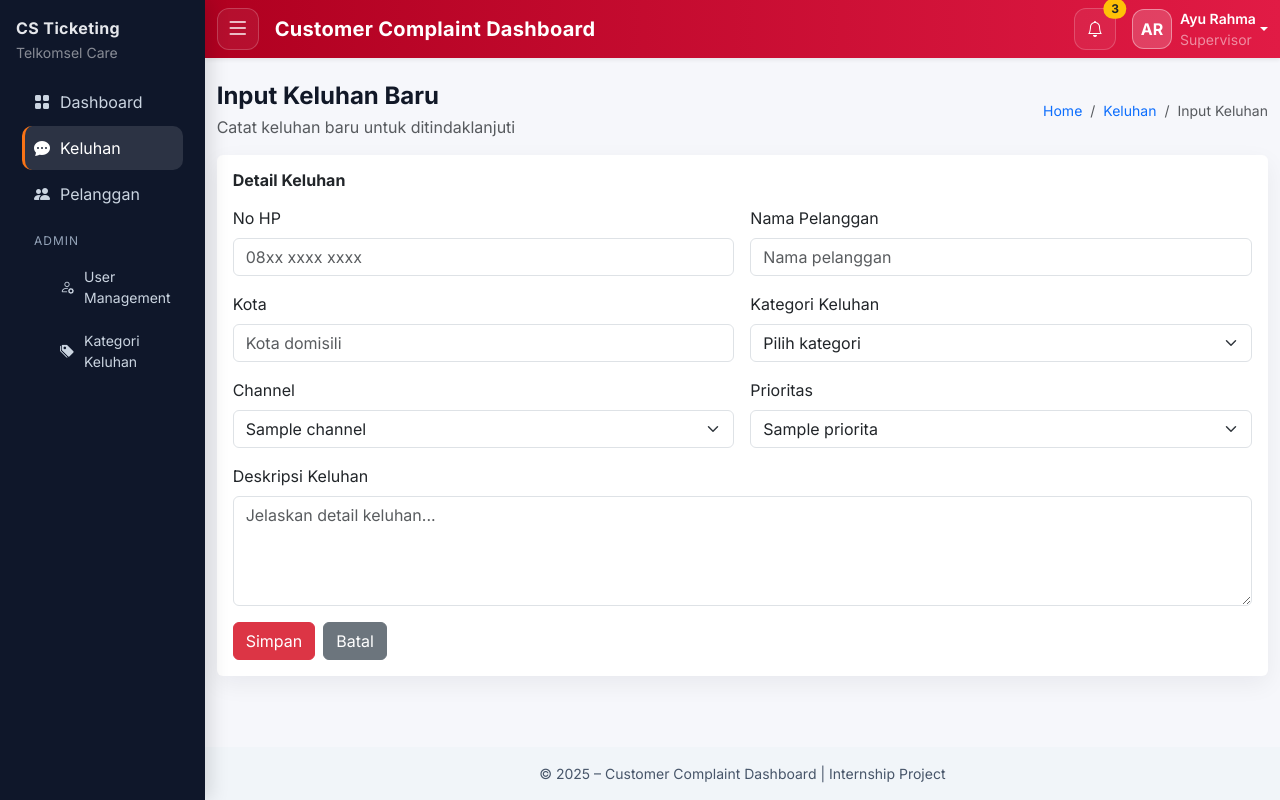
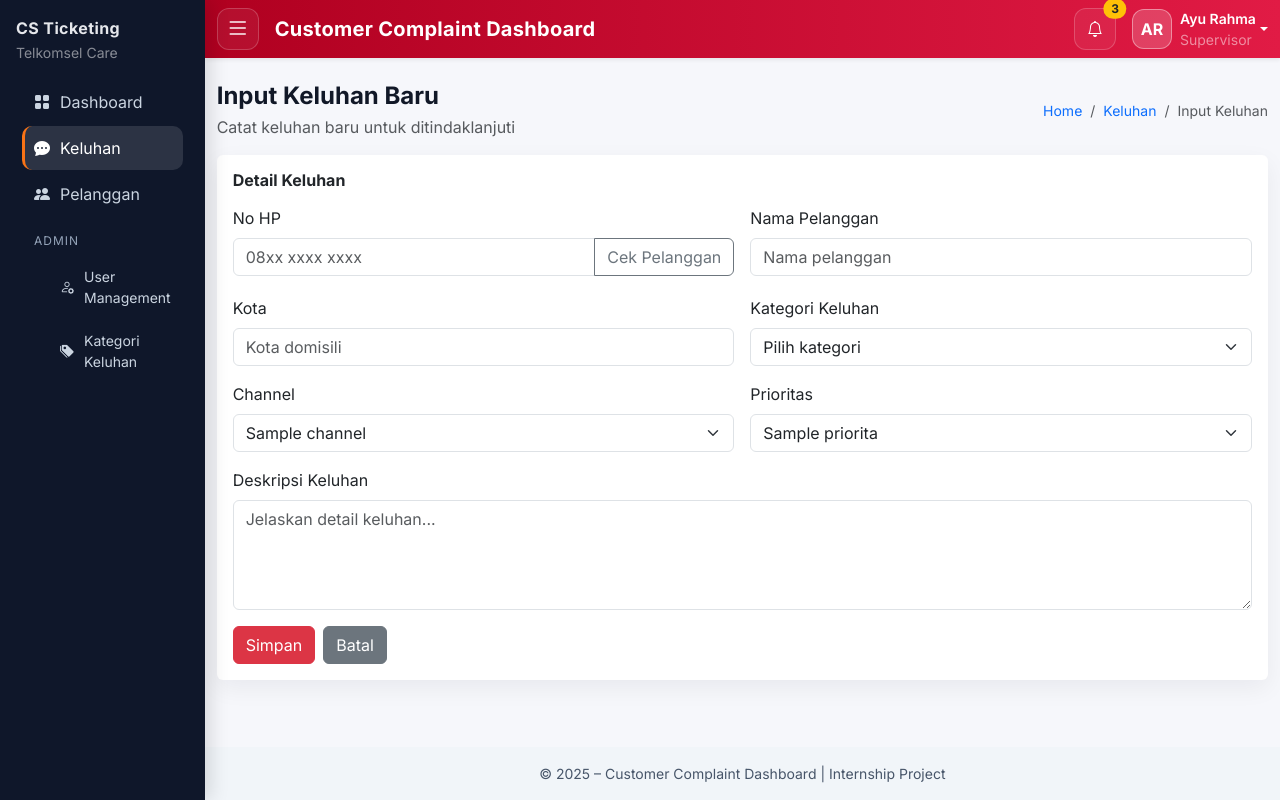
Before and after one commit to yeftakun/cs_ticketing, a PHP site: the page made by app/views/keluhan/create.php in a window 1280 px wide. Run offline with PHP 8.4, Linux system fonts and the light colour scheme; tables that the repository leaves empty hold one stand-in row (values such as "Sample post"); the template is opened without the code that fills it: most values are stand-ins (such as "Sample title", 1, 10 or a date in 2020).

Commit message:
cek pelanggan

```diff
--- a/app/views/keluhan/create.php
+++ b/app/views/keluhan/create.php
@@ -21,16 +21,18 @@
             <div class="col-md-6">
                 <label class="form-label">No HP</label>
                 <div class="input-group">
-                    <input type="text" name="no_hp" class="form-control" placeholder="08xx xxxx xxxx" value="<?= htmlspecialchars($_POST['no_hp'] ?? '') ?>" required>
+                    <input type="text" name="no_hp" id="no_hp" class="form-control" placeholder="08xx xxxx xxxx" value="<?= htmlspecialchars($_POST['no_hp'] ?? '') ?>" required>
+                    <button class="btn btn-outline-secondary" type="button" id="cek-pelanggan">Cek Pelanggan</button>
                 </div>
+                <div class="form-text text-muted" id="cek-status"></div>
             </div>
             <div class="col-md-6">
                 <label class="form-label">Nama Pelanggan</label>
-                <input type="text" name="nama" class="form-control" placeholder="Nama pelanggan" value="<?= htmlspecialchars($_POST['nama'] ?? '') ?>">
+                <input type="text" name="nama" id="nama" class="form-control" placeholder="Nama pelanggan" value="<?= htmlspecialchars($_POST['nama'] ?? '') ?>">
             </div>
             <div class="col-md-6">
                 <label class="form-label">Kota</label>
-                <input type="text" name="kota" class="form-control" placeholder="Kota domisili" value="<?= htmlspecialchars($_POST['kota'] ?? '') ?>">
+                <input type="text" name="kota" id="kota" class="form-control" placeholder="Kota domisili" value="<?= htmlspecialchars($_POST['kota'] ?? '') ?>">
             </div>
             <div class="col-md-6">
                 <label class="form-label">Kategori Keluhan</label>
@@ -68,6 +70,43 @@
         </form>
     </div>
 </div>
+<script>
+(function() {
+    const btn = document.getElementById('cek-pelanggan');
+    if (!btn) return;
+    const status = document.getElementById('cek-status');
+    const noHpInput = document.getElementById('no_hp');
+    const namaInput = document.getElementById('nama');
+    const kotaInput = document.getElementById('kota');
+
+    const setStatus = (msg, isError = false) => {
+        if (!status) return;
+        status.textContent = msg;
+        status.className = 'form-text ' + (isError ? 'text-danger' : 'text-success');
+    };
+
+    btn.addEventListener('click', () => {
+        const hp = (noHpInput?.value || '').trim();
+        if (!hp) {
+            setStatus('Isi No HP terlebih dahulu', true);
+            return;
+        }
+        setStatus('Mencari...', false);
+        fetch(`?ajax=cek_pelanggan&no_hp=${encodeURIComponent(hp)}`, { headers: { 'Accept': 'application/json' } })
+            .then((r) => r.json())
+            .then((res) => {
+                if (res.ok && res.data) {
+                    namaInput.value = res.data.nama_pelanggan || '';
+                    kotaInput.value = res.data.kota || '';
+                    setStatus('Data ditemukan dan terisi otomatis.');
+                } else {
+                    setStatus(res.message || 'Pelanggan tidak ditemukan.', true);
+                }
+            })
+            .catch(() => setStatus('Gagal cek pelanggan.', true));
+    });
+})();
+</script>
 <?php
 $content = ob_get_clean();
 include __DIR__ . '/../layouts/main.php';
```
Also changed, not shown: public/index.php (+19 -0 lines).
